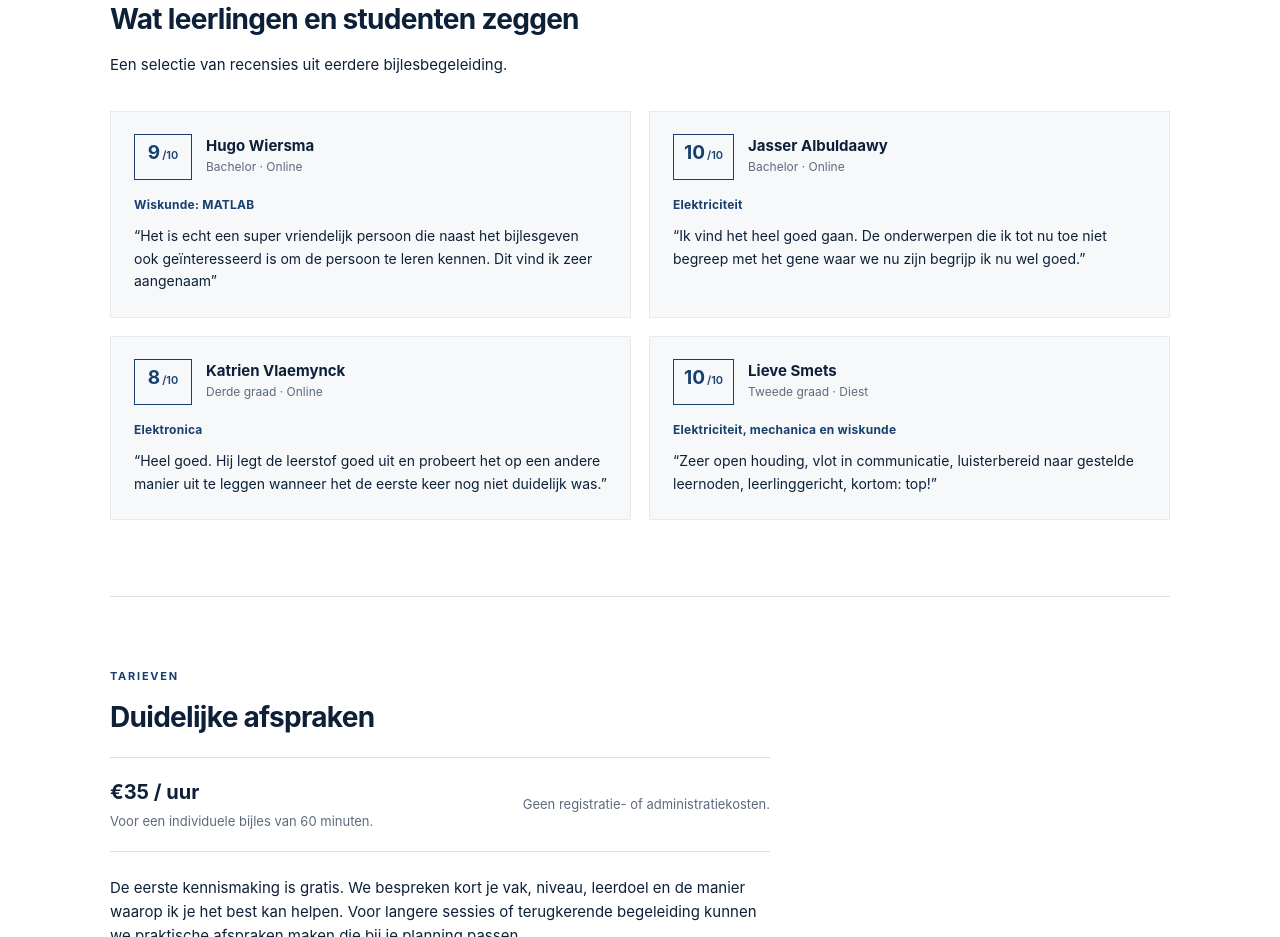
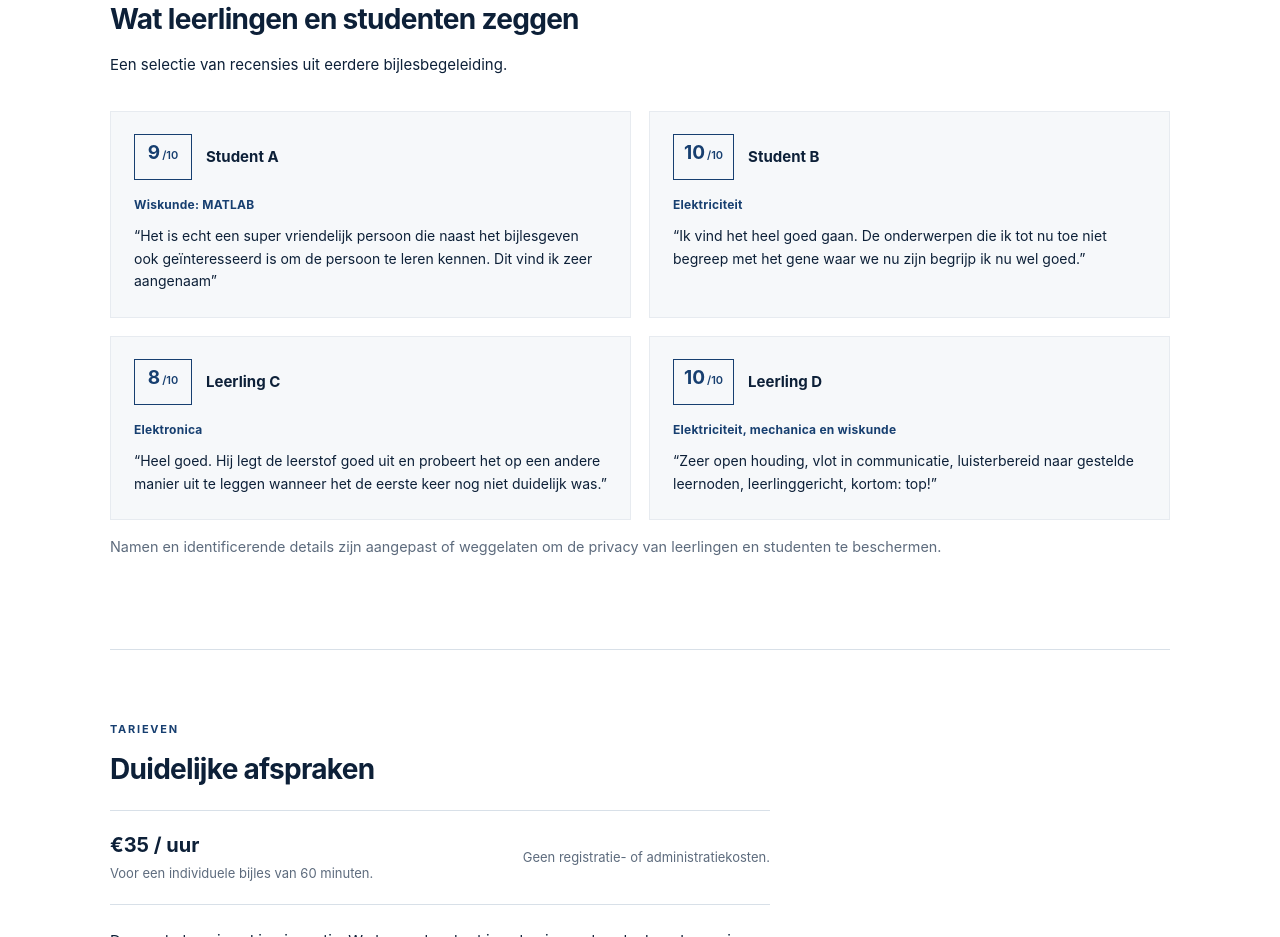
Before and after one commit to CedricKeibeck/bijles-website, a plain HTML site: page index.html in a window 1280 px wide. Shown: the part 4493-5430 px from the top of the page. Drawn offline with Linux system fonts and the light colour scheme.

Commit message:
Add files via upload

```diff
--- a/index.html
+++ b/index.html
@@ -268,6 +268,7 @@
         <h2>Wat leerlingen en studenten zeggen</h2>
         <p class="section-lead">Een selectie van recensies uit eerdere bijlesbegeleiding.</p>
         <div id="testimonials" class="testimonials" aria-live="polite"></div>
+        <p class="privacy-note">Namen en identificerende details zijn aangepast of weggelaten om de privacy van leerlingen en studenten te beschermen.</p>
         <p id="testimonials-empty" class="muted">Nog geen recensies toegevoegd.</p>
       </div>
     </section>
--- a/site-config.js
+++ b/site-config.js
@@ -23,29 +23,25 @@ window.SITE_CONFIG = {
   testimonials: [
     {
       score: 9,
-      author: "Hugo Wiersma",
-      context: "Bachelor · Online",
+      author: "Student A",
       subject: "Wiskunde: MATLAB",
       quote: "Het is echt een super vriendelijk persoon die naast het bijlesgeven ook geïnteresseerd is om de persoon te leren kennen. Dit vind ik zeer aangenaam"
     },
     {
       score: 10,
-      author: "Jasser Albuldaawy",
-      context: "Bachelor · Online",
+      author: "Student B",
       subject: "Elektriciteit",
       quote: "Ik vind het heel goed gaan. De onderwerpen die ik tot nu toe niet begreep met het gene waar we nu zijn begrijp ik nu wel goed."
     },
     {
       score: 8,
-      author: "Katrien Vlaemynck",
-      context: "Derde graad · Online",
+      author: "Leerling C",
       subject: "Elektronica",
       quote: "Heel goed. Hij legt de leerstof goed uit en probeert het op een andere manier uit te leggen wanneer het de eerste keer nog niet duidelijk was."
     },
     {
       score: 10,
-      author: "Lieve Smets",
-      context: "Tweede graad · Diest",
+      author: "Leerling D",
       subject: "Elektriciteit, mechanica en wiskunde",
       quote: "Zeer open houding, vlot in communicatie, luisterbereid naar gestelde leernoden, leerlinggericht, kortom: top!"
     }
--- a/styles.css
+++ b/styles.css
@@ -399,3 +399,11 @@ li { margin: 3px 0; }
   .contact-actions, .hero-actions { align-items: stretch; }
   .portrait-wrap { width: 100%; }
 }
+
+
+.privacy-note {
+  margin-top: 1rem;
+  color: var(--muted, #5f6b7a);
+  font-size: 0.9rem;
+  line-height: 1.5;
+}
```
